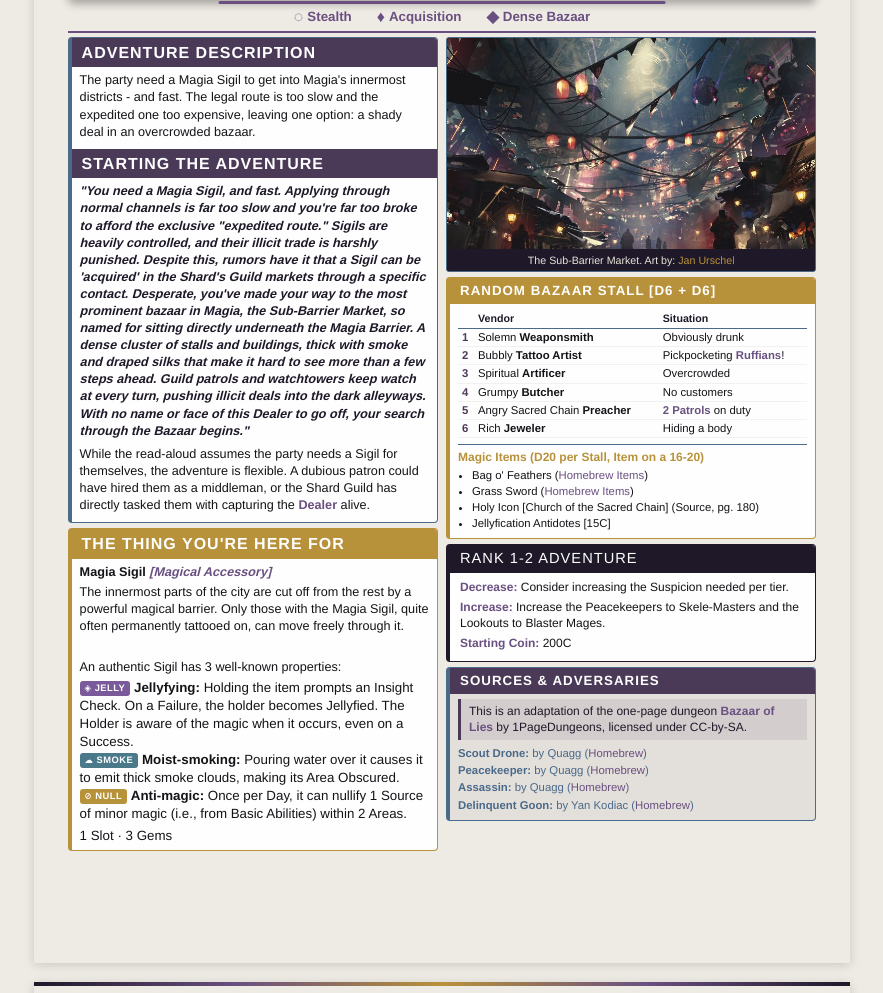
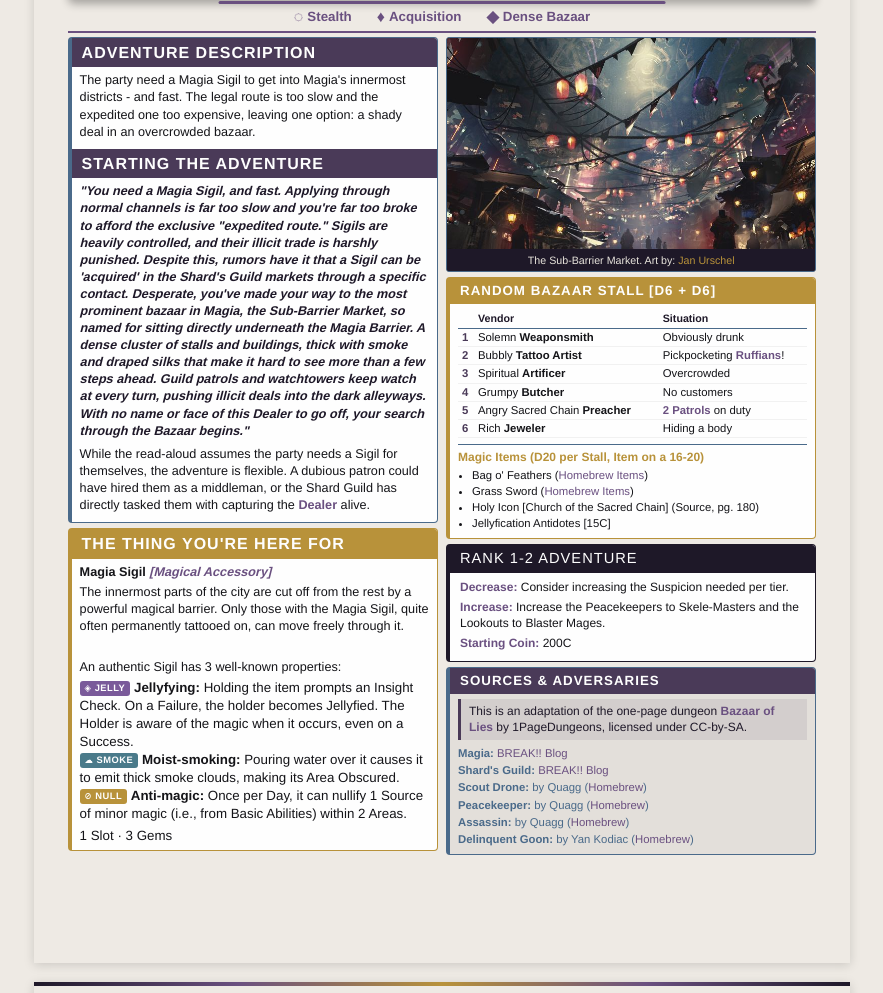
Before and after one commit to qu-gg/qu-gg.github.io, a plain HTML site: page the-helical-expeditions/19-to-deal-a-sigil.html in a window 1280 px wide. Shown: the part 93-1086 px from the top of the page, without its empty margins (198-1081 px from the left). Drawn offline with Linux system fonts and the light colour scheme.

Commit message:
Add Source information to Adventure 19

```diff
--- a/the-helical-expeditions/19-to-deal-a-sigil.html
+++ b/the-helical-expeditions/19-to-deal-a-sigil.html
@@ -1164,6 +1164,8 @@
                     <div class="content-box-inner">
                     <p class="adventure-credit">This is an adaptation of the one-page dungeon <a href="https://1pagedungeons.itch.io/urban-crawl" target="_blank"><strong>Bazaar of Lies</strong></a> by 1PageDungeons, licensed under CC-by-SA.</p>
                     <ul>
+                        <li><strong>Magia:</strong> <a href="https://breakrpg.blogspot.com/2019/05/magia-arcane.html" target="_blank">BREAK!! Blog</a></li>
+                        <li><strong>Shard's Guild:</strong> <a href="https://breakrpg.blogspot.com/2023/12/setting-traveling-merchants.html" target="_blank">BREAK!! Blog</a></li>
                         <li><strong>Scout Drone:</strong> by Quagg (<a href="https://docs.google.com/spreadsheets/d/1v-w7FDshDTHNeUfQCivfJXWHy-yW8DsHS41cVS8Peq0/edit?usp=sharing" target="_blank">Homebrew</a>)</li>
                         <li><strong>Peacekeeper:</strong> by Quagg (<a href="https://docs.google.com/spreadsheets/d/1v-w7FDshDTHNeUfQCivfJXWHy-yW8DsHS41cVS8Peq0/edit?usp=sharing" target="_blank">Homebrew</a>)</li>
                         <li><strong>Assassin:</strong> by Quagg (<a href="https://docs.google.com/spreadsheets/d/1v-w7FDshDTHNeUfQCivfJXWHy-yW8DsHS41cVS8Peq0/edit?usp=sharing" target="_blank">Homebrew</a>)</li>
```
